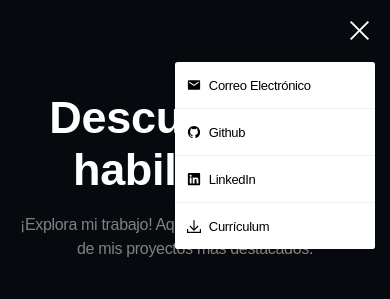
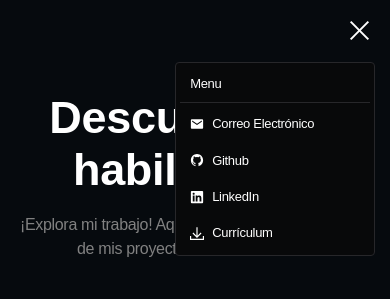
Before and after one commit to Basso-23/portafolio, a Next.js app: page / in a window 390 px wide. Both pictures are taken after a click on the button 358 px from the left and 31 px from the top of the page. Shown: the top 299 px of the page. Built offline with nearby package versions, Linux system fonts and the light colour scheme.

Commit message:
nuevo estilo menu + arreglando margenes

```diff
--- a/src/components/sections/Footer.jsx
+++ b/src/components/sections/Footer.jsx
@@ -61,11 +61,11 @@ const Footer = () => {
               Conoce más sobre mí
             </div>
             <div className="banner-subtitle lg:text-start text-center">
-              Explora mi trayectoria y mis diversos conocimientos.
+              Explora mi trayectoria y mis diversas aptitudes.
             </div>
           </div>
           <div className="w-full flex lg:justify-end justify-center">
-            <div className="banner-download hover:bg-[#d1d1d1]">
+            <div className="banner-download hover:bg-[#d1d1d1] lg:mt-[16px] mt-6">
               <Download /> <span>Descargar CV</span>
             </div>
           </div>
--- a/src/components/sections/Hero/Hero.jsx
+++ b/src/components/sections/Hero/Hero.jsx
@@ -21,7 +21,7 @@ const Hero = () => {
           </div>
 
           {/*//*________________________________________________________________________________*/}
-          <div className="buttons-container sm:grid-cols-2 grid-cols-1">
+          <div className="buttons-container sm:grid-cols-2 grid-cols-1 sm:mx-0 mx-auto">
             <div className="correo-button hover:bg-[#d1d1d1]">
               <Send />
               <span className="text-sm">Correo Electrónico</span>
@@ -35,7 +35,11 @@ const Hero = () => {
 
         {/*//*________________________________________________________________________________*/}
         <div className="relative lg:block hidden">
-          <RenderImage url={"https://i.imgur.com/x9SN9ss.png"} />
+          <RenderImage
+            url={
+              "https://assets-global.website-files.com/63bea64d5a430503eed2e6cc/6426da70fc34cecf7d811d8a_Lightship%20Cover-min-p-500.png"
+            }
+          />
         </div>
       </div>
     </section>
--- a/src/components/sections/Menu.jsx
+++ b/src/components/sections/Menu.jsx
@@ -12,17 +12,20 @@ const Menu = () => {
       <Hamburger toggled={isOpen} toggle={setOpen} size={25} />
       {isOpen && (
         <div className="menu-container">
-          <div className="option hover:bg-[#ececec]">
+          <div className="option-title">
+            <span className="text-[13px]">Menu</span>
+          </div>
+          <div className="option">
             <Send />
             <span className="text-[13px]">Correo Electrónico</span>
           </div>
-          <div className="option hover:bg-[#ececec]">
+          <div className="option">
             <Github /> <span className="text-[13px]">Github</span>
           </div>
-          <div className="option hover:bg-[#ececec]">
+          <div className="option">
             <Linkedin /> <span className="text-[13px]">LinkedIn</span>
           </div>
-          <div style={{ border: "none" }} className="option hover:bg-[#ececec]">
+          <div style={{ border: "none" }} className="option">
             <Download /> <span className="text-[13px]">Currículum</span>
           </div>
         </div>
--- a/src/styles/globals.css
+++ b/src/styles/globals.css
@@ -110,11 +110,14 @@
   top: 0px;
   right: 8px;
   margin-top: 55px;
-  background-color: #ffffff;
+  background-color: #08090a;
   display: flex;
   flex-direction: column;
-  border-radius: 0.175rem /* 2px */;
+  border-radius: 0.25rem /* 2px */;
   overflow: hidden;
+  border-width: 1px;
+  border-color: #27272a;
+  padding: 4px;
 }
 
 .option {
@@ -123,15 +126,36 @@
   display: flex;
   align-items: center;
   gap: 0.5rem /* 8px */;
-  padding-left: 0.75rem /* 16px */;
-  padding-right: 0.75rem /* 16px */;
-  padding-bottom: 1rem /* 16px */;
-  padding-top: 1rem /* 16px */;
-  border-color: #f1f0f5;
-  border-bottom-width: 1px;
+  padding-left: 0.65rem /* 16px */;
+  padding-right: 0.65rem /* 16px */;
+  padding-bottom: 0.7rem /* 16px */;
+  padding-top: 0.7rem /* 16px */;
   cursor: pointer;
   user-select: none;
-  color: #000000;
+  color: white;
+  border-radius: 2px;
+}
+
+.option:hover {
+  background-color: #27272a;
+}
+
+.option-title {
+  font-size: 0.875rem /* 14px */;
+  line-height: 1;
+  display: flex;
+  align-items: center;
+  gap: 0.5rem /* 8px */;
+  padding-left: 0.65rem /* 16px */;
+  padding-right: 0.65rem /* 16px */;
+  padding-bottom: 0.75rem /* 16px */;
+  padding-top: 0.6rem /* 16px */;
+  user-select: none;
+  color: white;
+  font-weight: 500;
+  border-bottom-width: 1px;
+  border-color: #27272a;
+  margin-bottom: 3px;
 }
 
 /**HERO SECTION ________________________________________________*/
@@ -349,7 +373,6 @@
 .banner-download {
   background-color: white;
   display: flex;
-  margin-top: 1.5rem /* 24px */;
   align-items: center;
   color: black;
   width: 175px;
```
